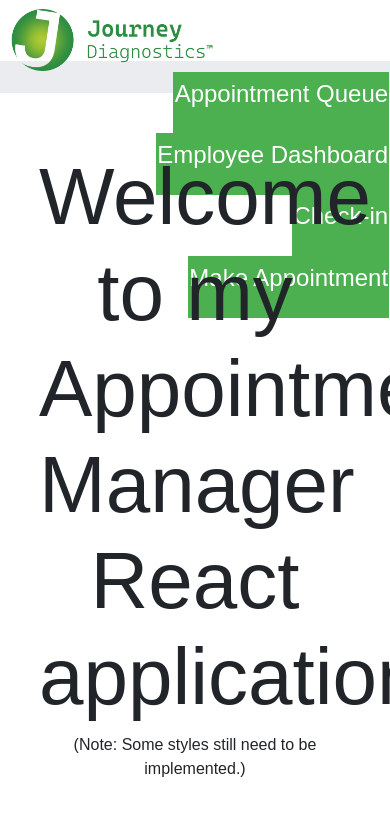
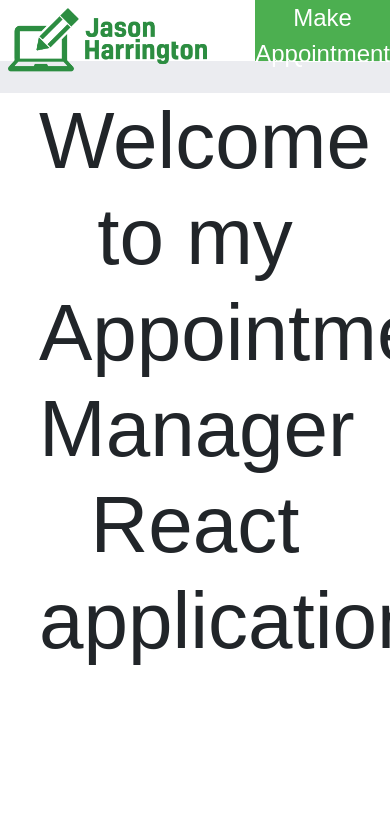
Before and after one commit to JHarringtonDev/AppointmentCheckInReact, a React (Create React App) app in the folder client/: page / in a window 390 px wide. Shown: the top 816 px of the page. Built offline with nearby package versions, Linux system fonts and the light colour scheme.

Commit message:
adjusted styles and branding

```diff
--- a/client/src/components/Header.jsx
+++ b/client/src/components/Header.jsx
@@ -1,6 +1,6 @@
 import PropTypes from 'prop-types'
 import { NavLink } from "react-router-dom"
-import logo from '../images/Journey-Full-Logo.png'
+import logo from '../images/default-monochrome-white.png'
 
 const Header = (props) => {
     return(
--- a/client/src/components/Home.jsx
+++ b/client/src/components/Home.jsx
@@ -5,7 +5,7 @@
     return (
     <div className = 'home'>
         <h1 className='welcomeMessage'>Welcome to my Appointment Manager React application</h1>
-        <p>(Note: Some styles still need to be implemented.)</p>
+        {/* <p>(Note: Some styles still need to be implemented.)</p> */}
     </div>
     )
 }
--- a/client/src/components/Weather.jsx
+++ b/client/src/components/Weather.jsx
@@ -1,9 +1,8 @@
-function getFetch(){
+async function getFetch() {
     const url = `https://api.weatherapi.com/v1/current.json?key=a3d8677505f14da480c220303222804&q=89109&aqi=no`
 
-    fetch(url)
-        .then(res => res.json())
-        .then(data => {
+   try { const res = await fetch(url)
+        const data = await res.json()
             document.querySelector('.cityDisplay').innerText = `${data.location.name}, ${data.location.region}`
             document.querySelector('.tempDisplay').innerText = `${data.current.temp_f}°F`
             document.getElementById('weathericon').src = `${data.current.condition.icon}`
@@ -16,14 +15,14 @@
                 document.querySelector('.timeDisplay').innerText = `${weaHour}:${weaTime[1]} p.m.`
             }else{
                 document.querySelector('.timeDisplay').innerText = `${weaHour}:${weaTime[1]} a.m.`
-            }
+            }}
 
 
-        })
-        .catch(err => {
-            console.log(`error ${err}`)
-        })
-}
+
+        catch(err){
+            console.log(`error: ${err}`)
+        }
+    }
 
 export default function Weather(){
     getFetch()
--- a/client/src/index.css
+++ b/client/src/index.css
@@ -188,3 +188,14 @@
 .appList{
   height:2%;
 }
+
+@media screen and (max-width:1102px){
+  /* .navItems>li{
+    background-color: aqua;
+    font-size:1.2rem;
+    height: 75%;
+  } */
+  .navItems{
+    width: 10%;
+  }
+}
```
Also changed, not shown: client/src/images/default-monochrome-white.png (added).
